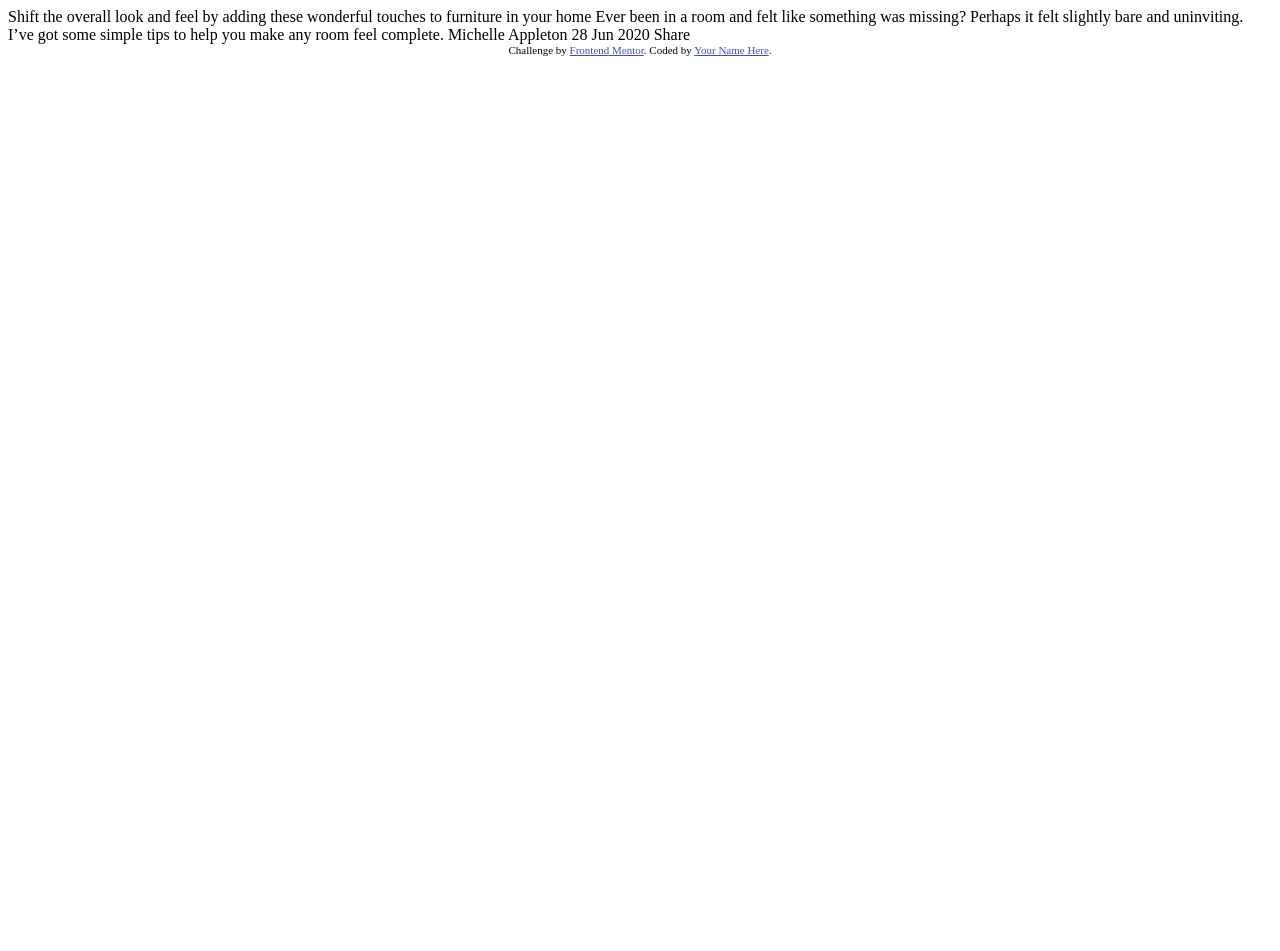
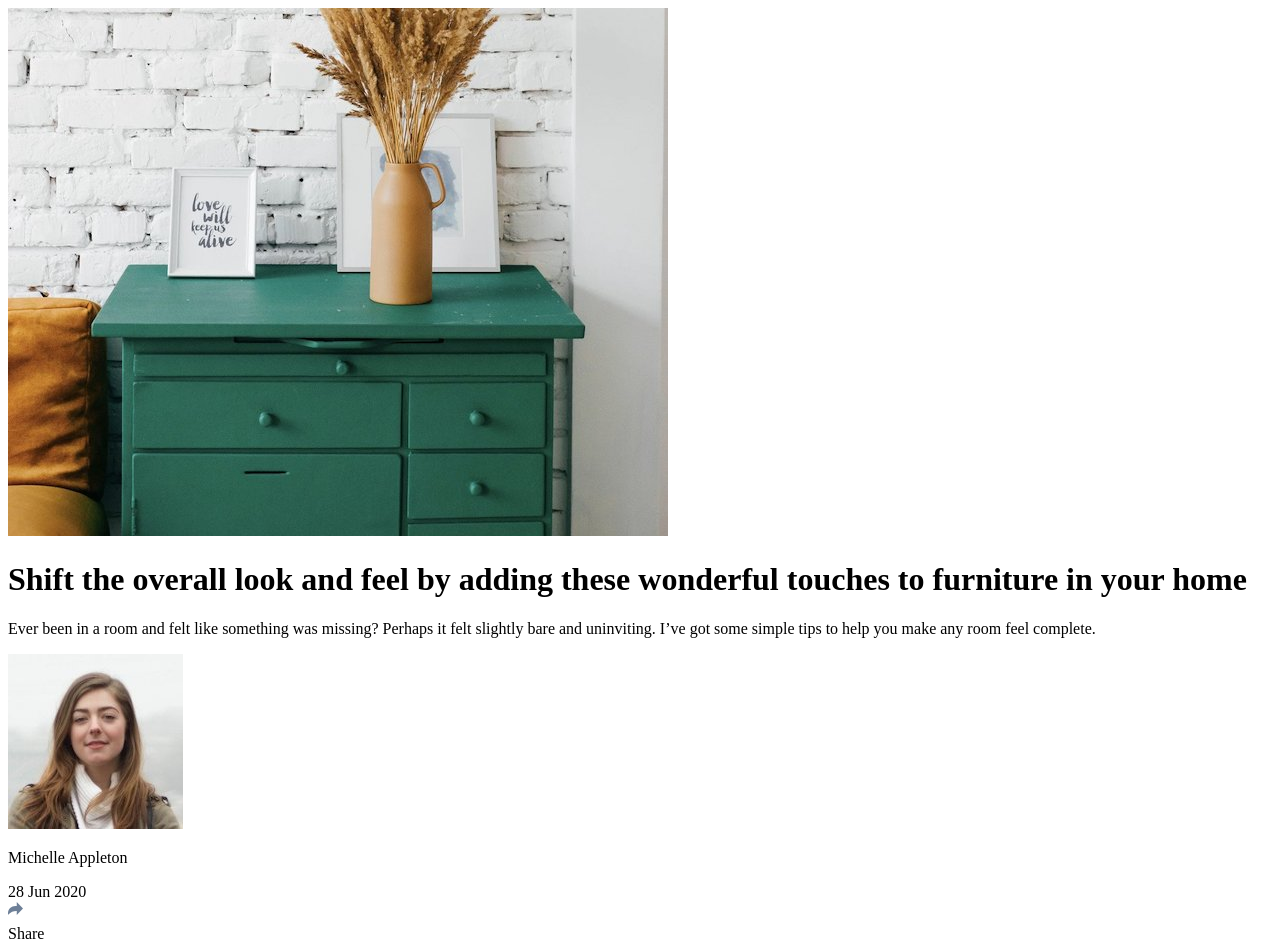
Before and after one commit to nirglus/article-preview-component-master, a plain HTML site: page index.html in a window 1280 px wide. Before the commit the page ends 800 px from the top, so only its background shows below. Drawn offline with Linux system fonts and the light colour scheme.

Commit message:
adjust html

```diff
--- a/index.html
+++ b/index.html
@@ -7,30 +7,36 @@
   <link rel="icon" type="image/png" sizes="32x32" href="./images/favicon-32x32.png">
 
   <title>Frontend Mentor | Article preview component</title>
-
-  <!-- Feel free to remove these styles or customise in your own stylesheet 👍 -->
-  <style>
-    .attribution { font-size: 11px; text-align: center; }
-    .attribution a { color: hsl(228, 45%, 44%); }
-  </style>
 </head>
 <body>
-
+<div id="card-container">
+  <div class="card-img">
+    <img src="images/drawers.jpg" alt="drawers">
+  </div>
+  <h1>
     Shift the overall look and feel by adding these wonderful
     touches to furniture in your home
-
+  </h1>
+  <p>
     Ever been in a room and felt like something was missing? Perhaps
     it felt slightly bare and uninviting. I’ve got some simple tips
     to help you make any room feel complete.
+  </p>
+  <div class="author-card">
+    <img src="images/avatar-michelle.jpg" alt="michelle" class="avatar">
+    <div class="author-name-date">
+      <p class="name">Michelle Appleton</p>
+      <span class="date">28 Jun 2020</span>
+    </div>
+    <img src="images/icon-share.svg" alt="share-icon" class="share-icon">
+  </div>
+</div>
 
-  Michelle Appleton
-  28 Jun 2020
-
-  Share
-
-  <div class="attribution">
-    Challenge by <a href="https://www.frontendmentor.io?ref=challenge" target="_blank">Frontend Mentor</a>.
-    Coded by <a href="#">Your Name Here</a>.
+<div class="share-popup">
+  <span>Share</span>
+  <img src="images/icon-facebook.svg" alt="icon-facebook">
+  <img src="images/icon-twitter.svg" alt="icon-twitter">
+  <img src="images/icon-pinterest.svg" alt="icon-pinterest">
 </div>
 </body>
 </html>
```
Lines whose indentation alone changed are shown as unchanged.
